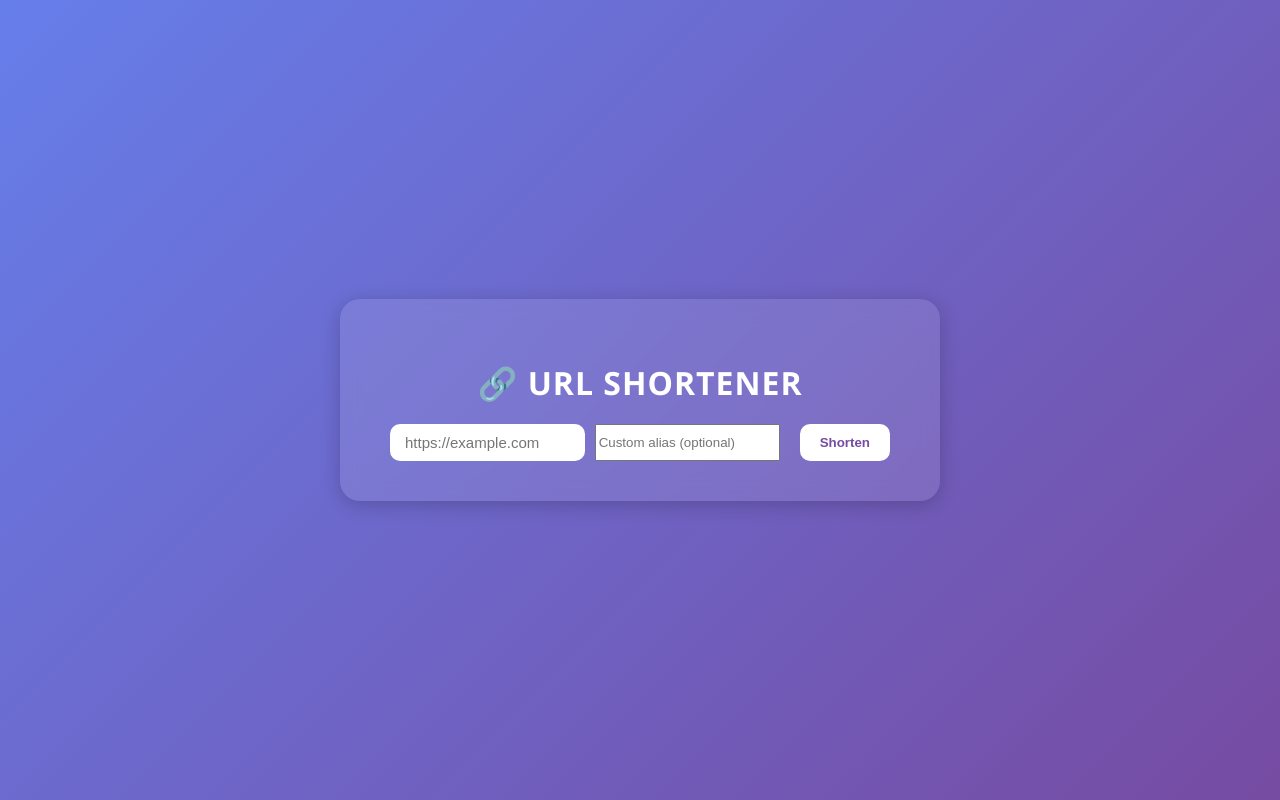
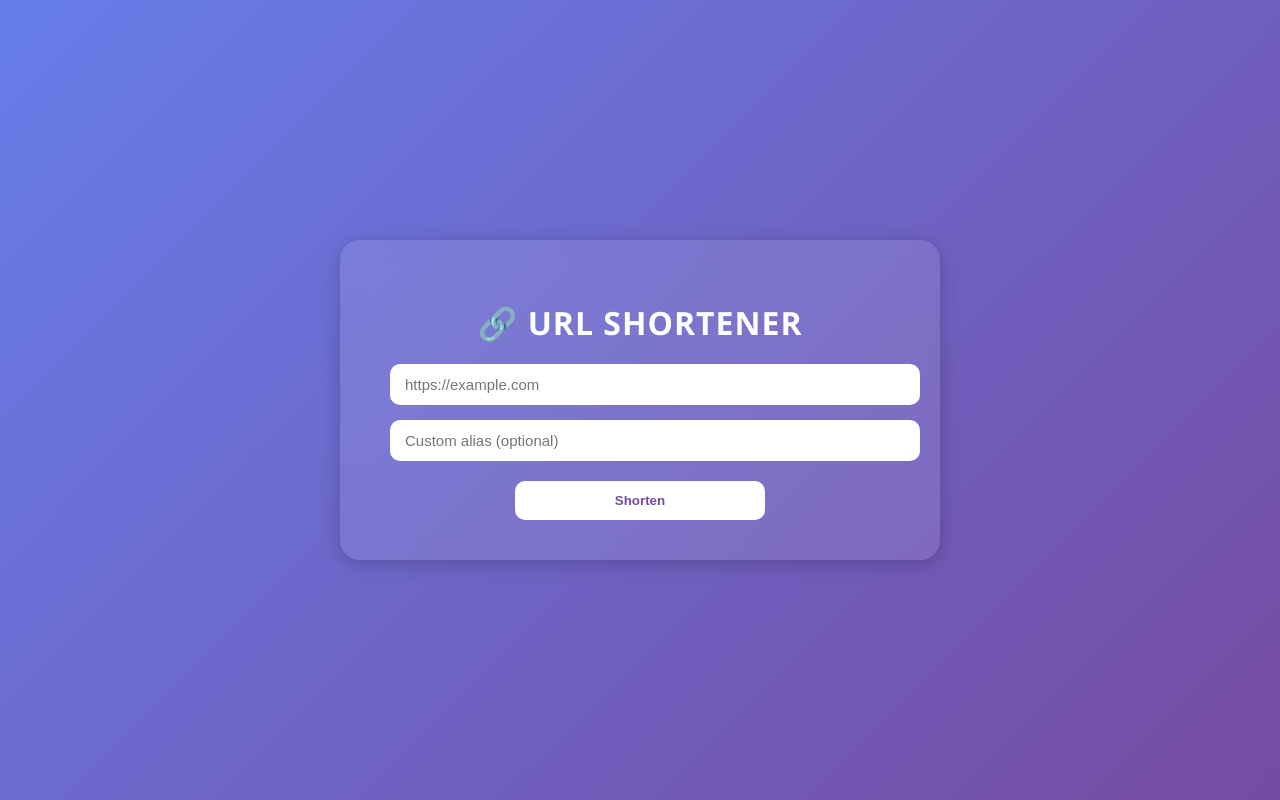
Before and after one commit to STRO09/URL-Shortener, a React (Vite) app in the folder frontend/app/: page / in a window 1280 px wide. Built offline with nearby package versions, Linux system fonts and the light colour scheme.

Commit message:
added ttl for urls

```diff
--- a/frontend/app/src/App.jsx
+++ b/frontend/app/src/App.jsx
@@ -105,7 +105,13 @@ function App() {
 
         <form
           onSubmit={handleSubmit}
-          style={{ display: "flex", gap: "10px", justifyContent: "center" }}
+          style={{
+            display: "flex",
+            gap: "15px",
+            justifyContent: "center",
+            flexDirection: "column",
+            width: "100%",
+          }}
         >
           <input
             type="url"
@@ -115,31 +121,50 @@ function App() {
             required
             style={{
               width: "100%",
-              padding: "10px 15px",
+              padding: "12px 15px",
               borderRadius: "10px",
               border: "none",
               outline: "none",
               fontSize: "15px",
             }}
           />
+          <div
+            style={{
+              width: "100%",
+              display: "flex",
+              flexDirection: "column",
+              gap: "5px",
+            }}
+          >
             <input
               type="text"
               placeholder="Custom alias (optional)"
               value={alias}
               onChange={(e) => handleAliasChange(e.target.value)}
+              style={{
+        width: "100%",
+        padding: "12px 15px",
+        borderRadius: "10px",
+        border: "none",
+        outline: "none",
+        fontSize: "15px",
+      }}
             />
-          <p style={{ color: aliasStatus === "available" ? "green" : "red" }}>
+            <p style={{ color: aliasStatus === "available" ? "lightgreen" : "tomato", margin: 0  }}>
               {alias && aliasStatusMessage}
             </p>
+          </div>
           <button
             type="submit"
             disabled={alias && aliasStatus === "taken"}
             style={{
+              width: "50%",
+              marginLeft: "25%",
               background: "#fff",
               color: "#764ba2",
               border: "none",
               borderRadius: "10px",
-              padding: "10px 20px",
+              padding: "12px 0px",
               fontWeight: "bold",
               cursor:
                 alias && aliasStatus === "taken" ? "not-allowed" : "pointer",
```
Also changed, not shown: 1 other file (tests, documents, lock files or other folders). Lines whose indentation alone changed are shown as unchanged.
